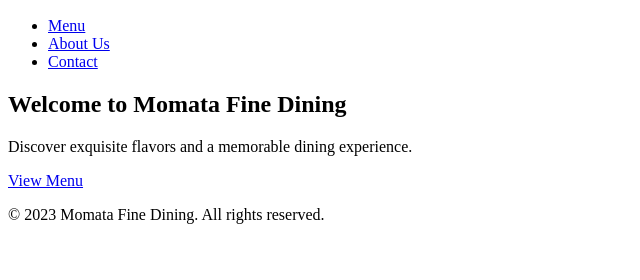
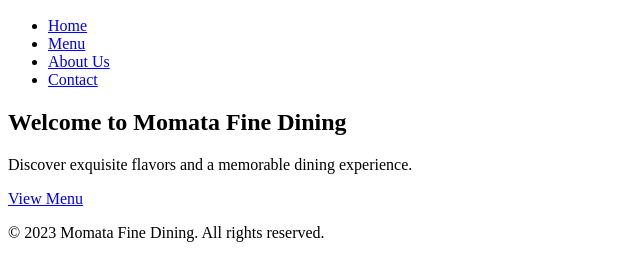
Before and after one commit to Brian-Momata/restaurant-page, a website built with webpack: page dist/index.html in a window 1280 px wide. Shown: the part 50-330 px from the top of the page, without its empty margins (0-640 px from the left). Built offline with nearby package versions, Linux system fonts and the light colour scheme.

Commit message:
Move header and footer into index html file

```diff
--- a/src/menu.js
+++ b/src/menu.js
@@ -26,11 +26,6 @@ const loadMenu = () => {
   menuSection.appendChild(menuItem1);
   menuSection.appendChild(menuItem2);
 
-  // Add footer to menu section
-  const footer = document.createElement('footer');
-  footer.innerHTML = '<p>&copy; 2023 Momata Fine Dining. All rights reserved.</p>';
-  menuSection.appendChild(footer);
-
   // Append menu section to page
   document.body.appendChild(menuSection);
 
--- a/src/navigation_event_listeners.js
+++ b/src/navigation_event_listeners.js
@@ -1,6 +1,7 @@
 import loadMenu from "./menu";
 import loadAbout from "./about";
 import loadContact from "./contact";
+import initialPageLoad from "./page_load";
 const clearContentContainer = () => {
   const contentContainer = document.getElementById('content');
   while (contentContainer.firstChild) {
@@ -11,6 +12,12 @@ const addNavigationEventListeners = () => {
   const menuLink = document.getElementById('menu-link');
   const aboutLink = document.getElementById('about-link');
   const contactLink = document.getElementById('contact-link');
+  const homeLink = document.getElementById('home-link');
+
+  homeLink.addEventListener('click', () => {
+    clearContentContainer();
+    initialPageLoad();
+  });
 
   menuLink.addEventListener('click', () => {
     clearContentContainer();
--- a/src/page_load.js
+++ b/src/page_load.js
@@ -1,33 +1,4 @@
 const initialPageLoad = () => {
-  // Create header element
-  const header = document.createElement('header');
-
-  // Create navigation element and its contents
-  const nav = document.createElement('nav');
-  const logo = document.createElement('div');
-  logo.innerHTML = '<h1>Momata Fine Dining</h1>';
-  logo.classList.add('logo')
-
-  const navLinks = document.createElement('ul');
-  const menuLink = document.createElement('li');
-  const aboutLink = document.createElement('li');
-  const contactLink = document.createElement('li');
-
-  navLinks.classList.add('nav-links');
-
-  menuLink.innerHTML = '<a href="#" id="menu-link">Menu</a>';
-  aboutLink.innerHTML = '<a href="#" id="about-link">About Us</a>';
-  contactLink.innerHTML = '<a href="#" id="contact-link">Contact</a>';
-
-  // Append navigation elements to header
-  nav.appendChild(logo);
-  navLinks.appendChild(menuLink);
-  navLinks.appendChild(aboutLink);
-  navLinks.appendChild(contactLink);
-  nav.appendChild(navLinks);
-
-  header.appendChild(nav);
-
   // Create hero section
   const hero = document.createElement('section');
   hero.classList.add('hero');
@@ -40,15 +11,9 @@ const initialPageLoad = () => {
   `;
   hero.appendChild(heroContent);
 
-  // Create footer element
-  const footer = document.createElement('footer');
-  footer.innerHTML = '<p>&copy; 2023 Momata Fine Dining. All rights reserved.</p>';
-
-  // Append header, hero, and footer to the content container
+  // Append hero to the content container
   const contentContainter = document.getElementById('content');
-  contentContainter.appendChild(header);
   contentContainter.appendChild(hero);
-  contentContainter.appendChild(footer);
 };
 
 export default initialPageLoad;
```
Also changed, not shown: dist/index.html, dist/main.js.
